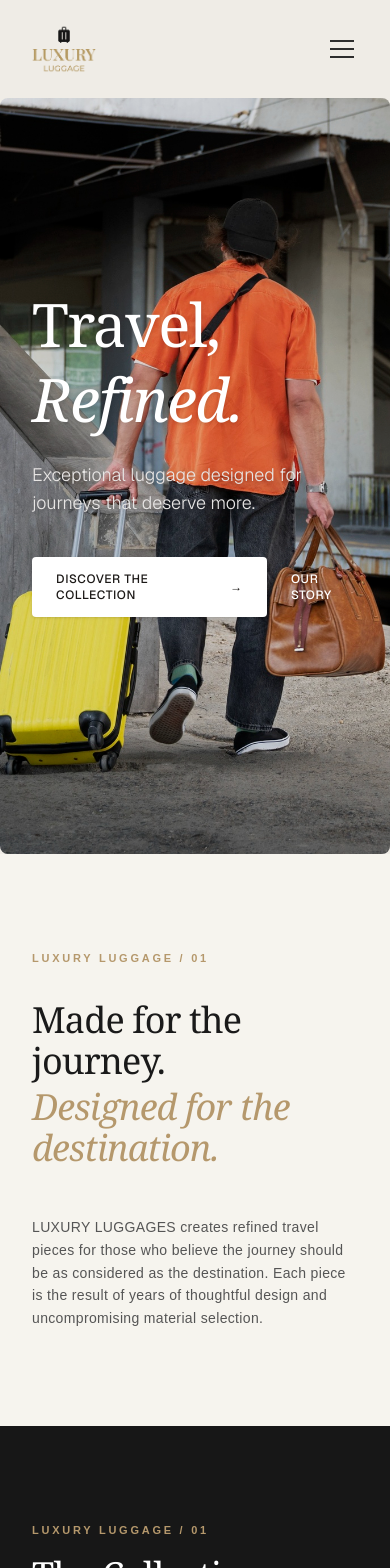
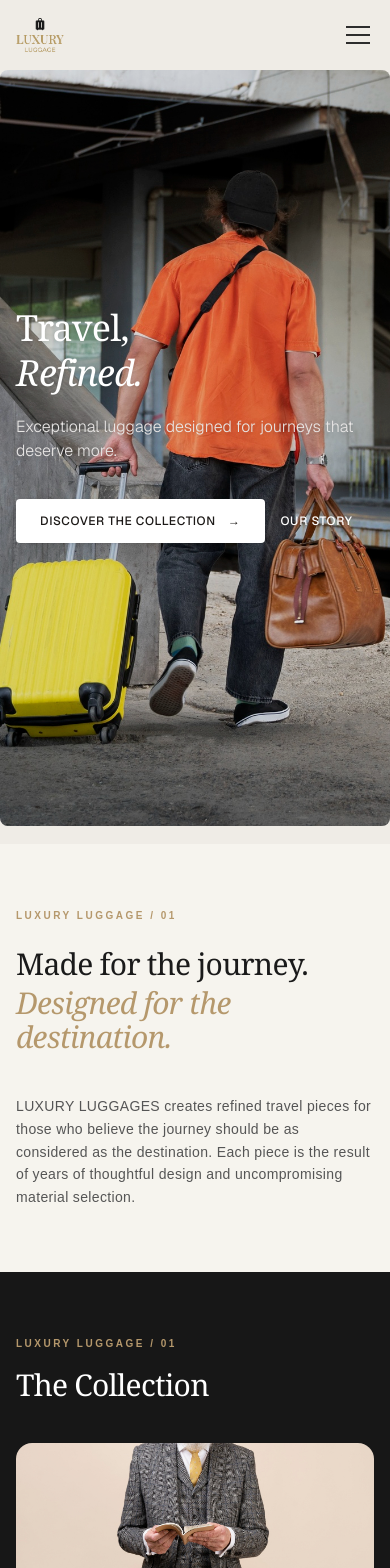
Before and after one commit to boyalonetechs/luxury_luggage, a Next.js app: page / in a window 390 px wide. Shown: the top 1568 px of the page. Built offline with nearby package versions, Linux system fonts and the light colour scheme.

Commit message:
Refactor sections for improved layout and responsiveness; update ScrollReveal animations and adjust spacing

```diff
--- a/src/components/About.js
+++ b/src/components/About.js
@@ -1,24 +1,28 @@
-import React from 'react';
-import ScrollReveal from './ScrollReveal';
+import React from "react";
+import ScrollReveal from "./ScrollReveal";
 
 export default function AboutSection() {
   return (
-    <section id="about" className="bg-[#F6F4EE] text-[#1A1A1A] py-24 px-8 md:px-16 lg:px-24 scroll-mt-20">
-      <div className="max-w-7xl mx-auto grid grid-cols-1 lg:grid-cols-12 gap-12 lg:gap-8 items-end">
-
+    <section
+      id="about"
+      className="bg-[#F6F4EE] text-[#1A1A1A] py-16 md:py-24 px-4 sm:px-6 md:px-8 lg:px-12 xl:px-24 scroll-mt-20"
+    >
+      <div className="max-w-7xl mx-auto grid grid-cols-1 lg:grid-cols-12 gap-10 md:gap-12 lg:gap-8 items-start lg:items-end">
         {/* Left Column: Index & Heading */}
-        <div className="lg:col-span-7 space-y-8">
+        <div className="lg:col-span-7 space-y-6 sm:space-y-8">
           {/* Section Sub-tag */}
-          <ScrollReveal direction="up">
-            <span className="block text-[11px] uppercase tracking-[0.25em] text-[#B5986C] font-semibold">
+          <ScrollReveal direction="left">
+            <span className="block text-[10px] sm:text-[11px] uppercase tracking-[0.25em] text-[#B5986C] font-semibold">
               LUXURY LUGGAGE / 01
             </span>
           </ScrollReveal>
 
           {/* Headline */}
-          <ScrollReveal direction="up" delay={0.1}>
-            <h2 className="font-serif text-4xl sm:text-5xl lg:text-6xl font-normal leading-[1.15] tracking-tight">
-              <span className="block text-[#1A1A1A]">Made for the journey.</span>
+          <ScrollReveal direction="right" delay={0.1}>
+            <h2 className="font-serif text-3xl sm:text-4xl md:text-5xl lg:text-6xl font-normal leading-[1.15] tracking-tight">
+              <span className="block text-[#1A1A1A]">
+                Made for the journey.
+              </span>
               <span className="block italic text-[#B5986C] font-serif font-normal mt-1">
                 Designed for the destination.
               </span>
@@ -27,14 +31,16 @@ export default function AboutSection() {
         </div>
 
         {/* Right Column: Body Copy */}
-        <ScrollReveal direction="left" delay={0.2}>
+        <ScrollReveal direction="right" delay={0.2}>
           <div className="lg:col-span-5 lg:pl-6">
-            <p className="text-[#555555] text-sm md:text-base font-light leading-relaxed tracking-wide">
-              LUXURY LUGGAGES creates refined travel pieces for those who believe the journey should be as considered as the destination. Each piece is the result of years of thoughtful design and uncompromising material selection.
+            <p className="text-[#555555] text-sm md:text-base lg:text-[15px] font-light leading-relaxed tracking-wide w-full">
+              LUXURY LUGGAGES creates refined travel pieces for those who
+              believe the journey should be as considered as the destination.
+              Each piece is the result of years of thoughtful design and
+              uncompromising material selection.
             </p>
           </div>
         </ScrollReveal>
-
       </div>
     </section>
   );
--- a/src/components/Collection.js
+++ b/src/components/Collection.js
@@ -6,28 +6,28 @@ export default function CollectionGridSection() {
   return (
     <section
       id="collection"
-      className="bg-[#171717] text-white py-24 px-8 md:px-16 lg:px-24 scroll-mt-20"
+      className="bg-[#171717] text-white py-16 md:py-24 px-4 sm:px-6 md:px-8 lg:px-12 xl:px-24 scroll-mt-20"
     >
-      <div className="max-w-7xl mx-auto space-y-12">
+      <div className="max-w-7xl mx-auto space-y-10 md:space-y-12">
         {/* Section Header */}
         <div className="space-y-4">
-          <ScrollReveal direction="up">
-            <span className="block text-[11px] uppercase tracking-[0.25em] text-[#B5986C] font-semibold">
+          <ScrollReveal direction="left">
+            <span className="block text-[10px] sm:text-[11px] uppercase tracking-[0.25em] text-[#B5986C] font-semibold">
               LUXURY LUGGAGE / 01
             </span>
           </ScrollReveal>
-          <ScrollReveal direction="up" delay={0.1}>
-            <h2 className="font-serif text-4xl sm:text-5xl lg:text-6xl font-normal tracking-tight">
+          <ScrollReveal direction="right" delay={0.1}>
+            <h2 className="font-serif text-3xl sm:text-4xl md:text-5xl lg:text-6xl font-normal tracking-tight">
               The Collection
             </h2>
           </ScrollReveal>
         </div>
 
         {/* Gallery Grid */}
-        <div className="grid grid-cols-1 md:grid-cols-3 lg:grid-cols-12 gap-6">
+        <div className="grid grid-cols-1 md:grid-cols-2 lg:grid-cols-12 gap-4 sm:gap-6">
           {/* Left Column: Full Height Portrait Card */}
-          <ScrollReveal direction="left" delay={0.1} className="lg:col-span-4">
-            <div className="relative group overflow-hidden rounded-2xl h-[640px]">
+          <ScrollReveal direction="left" delay={0.1} className="md:col-span-2 lg:col-span-4">
+            <div className="relative group overflow-hidden rounded-2xl h-[320px] sm:h-[440px] lg:h-[640px]">
               <Image
                 src="/images/collection1.png"
                 alt="Man in tweed suit with briefcase and luggage"
@@ -38,9 +38,9 @@ export default function CollectionGridSection() {
           </ScrollReveal>
 
           {/* Middle Column: Two Stacked Cards */}
-          <div className="lg:col-span-4 flex flex-col gap-6">
+          <div className="lg:col-span-4 flex flex-col gap-4 sm:gap-6">
             <ScrollReveal direction="up" delay={0.2}>
-              <div className="relative group overflow-hidden rounded-2xl h-[308px]">
+              <div className="relative group overflow-hidden rounded-2xl h-[240px] sm:h-[308px]">
                 <Image
                   src="/images/collection2.jpg"
                   alt="Man sitting with shoulder duffel and suitcase"
@@ -50,7 +50,7 @@ export default function CollectionGridSection() {
               </div>
             </ScrollReveal>
             <ScrollReveal direction="up" delay={0.3}>
-              <div className="relative group overflow-hidden rounded-2xl h-[308px]">
+              <div className="relative group overflow-hidden rounded-2xl h-[240px] sm:h-[308px]">
                 <Image
                   src="/images/collection3.png"
                   alt="Man holding yellow and red suitcases"
@@ -62,9 +62,9 @@ export default function CollectionGridSection() {
           </div>
 
           {/* Right Column: Two Stacked Cards */}
-          <div className="lg:col-span-4 flex flex-col gap-6">
-            <ScrollReveal direction="up" delay={0.3}>
-              <div className="relative group overflow-hidden rounded-2xl h-[308px]">
+          <div className="lg:col-span-4 flex flex-col gap-4 sm:gap-6">
+            <ScrollReveal direction="right" delay={0.3}>
+              <div className="relative group overflow-hidden rounded-2xl h-[240px] sm:h-[308px]">
                 <Image
                   src="/images/collection4.jpg"
                   alt="Couple sitting on train platform with luggage"
@@ -73,8 +73,8 @@ export default function CollectionGridSection() {
                 />
               </div>
             </ScrollReveal>
-            <ScrollReveal direction="up" delay={0.4}>
-              <div className="relative group overflow-hidden rounded-2xl h-[308px]">
+            <ScrollReveal direction="right" delay={0.4}>
+              <div className="relative group overflow-hidden rounded-2xl h-[240px] sm:h-[308px]">
                 <Image
                   src="/images/collection5.jpg"
                   alt="Woman walking while pulling a red suitcase"
--- a/src/components/Contact.js
+++ b/src/components/Contact.js
@@ -3,16 +3,19 @@ import ScrollReveal from "./ScrollReveal";
 
 export default function ContactCtaSection() {
   return (
-    <section id="contact" className="bg-[#171717] text-white py-28 px-8 md:px-16 text-center scroll-mt-20">
-      <div className="max-w-3xl mx-auto flex flex-col items-center space-y-8">
+    <section
+      id="contact"
+      className="bg-[#171717] text-white py-20 md:py-28 px-4 sm:px-6 md:px-8 text-center scroll-mt-20"
+    >
+      <div className="max-w-3xl mx-auto flex flex-col items-center space-y-6 md:space-y-8">
         {/* Top Vertical Gold Accent Line */}
         <ScrollReveal direction="zoom">
           <div className="w-[1px] h-14 bg-[#B5986C]/70"></div>
         </ScrollReveal>
 
         {/* Main Headline */}
-        <ScrollReveal direction="up" delay={0.1}>
-          <h2 className="font-serif text-4xl sm:text-5xl lg:text-6xl font-normal leading-tight tracking-tight">
+        <ScrollReveal direction="left" delay={0.1}>
+          <h2 className="font-serif text-3xl sm:text-4xl md:text-5xl lg:text-6xl font-normal leading-tight tracking-tight">
             <span className="block text-white">Your next journey</span>
             <span className="block italic text-[#B5986C] font-serif font-normal mt-1">
               begins here.
@@ -21,7 +24,7 @@ export default function ContactCtaSection() {
         </ScrollReveal>
 
         {/* Subtitle / Description */}
-        <ScrollReveal direction="up" delay={0.2}>
+        <ScrollReveal direction="right" delay={0.2}>
           <p className="text-stone-300 text-xs sm:text-sm tracking-widest uppercase font-light pt-2">
             Discover the world of LUXURY LUGGAGES.
           </p>
--- a/src/components/Craft.js
+++ b/src/components/Craft.js
@@ -22,11 +22,14 @@ export default function CraftsmanshipSection() {
   ];
 
   return (
-    <section id="craft" className="bg-[#F6F4EE] text-[#1A1A1A] py-24 px-8 md:px-16 lg:px-24 scroll-mt-20">
-      <div className="max-w-7xl mx-auto grid grid-cols-1 lg:grid-cols-12 gap-12 lg:gap-16 items-center">
+    <section
+      id="craft"
+      className="bg-[#F6F4EE] text-[#1A1A1A] py-16 md:py-24 px-4 sm:px-6 md:px-8 lg:px-12 xl:px-24 scroll-mt-20"
+    >
+      <div className="max-w-7xl mx-auto grid grid-cols-1 lg:grid-cols-12 gap-10 md:gap-12 lg:gap-16 items-center">
         {/* Left Column: Texture Image */}
         <ScrollReveal direction="left" className="lg:col-span-5">
-          <div className="relative h-[520px] rounded-lg overflow-hidden shadow-sm">
+          <div className="relative h-[320px] sm:h-[420px] lg:h-[520px] rounded-lg overflow-hidden shadow-sm">
             <Image
               src="/craft.png"
               alt="Close-up of stitched brown leather texture"
@@ -37,17 +40,17 @@ export default function CraftsmanshipSection() {
         </ScrollReveal>
 
         {/* Right Column: Content */}
-        <div className="lg:col-span-7 space-y-10">
+        <div className="lg:col-span-7 space-y-8 md:space-y-10">
           {/* Header Area */}
           <div className="space-y-4">
-            <ScrollReveal direction="up">
-              <span className="block text-[11px] uppercase tracking-[0.25em] text-[#B5986C] font-semibold">
+            <ScrollReveal direction="right">
+              <span className="block text-[10px] sm:text-[11px] uppercase tracking-[0.25em] text-[#B5986C] font-semibold">
                 Craftsmanship
               </span>
             </ScrollReveal>
 
-            <ScrollReveal direction="up" delay={0.1}>
-              <h2 className="font-serif text-4xl sm:text-5xl lg:text-6xl font-normal leading-tight tracking-tight">
+            <ScrollReveal direction="right" delay={0.1}>
+              <h2 className="font-serif text-3xl sm:text-4xl md:text-5xl lg:text-6xl font-normal leading-tight tracking-tight">
                 <span className="block text-[#1A1A1A]">Every detail</span>
                 <span className="block italic text-[#1A1A1A] font-serif">
                   has a purpose.
@@ -55,7 +58,7 @@ export default function CraftsmanshipSection() {
               </h2>
             </ScrollReveal>
 
-            <ScrollReveal direction="up" delay={0.2}>
+            <ScrollReveal direction="right" delay={0.2}>
               <p className="text-[#555555] text-sm md:text-base font-light leading-relaxed max-w-xl pt-2">
                 From precision-engineered structures to carefully selected
                 materials, every LUXURY LUGGAGES piece is created with intention.
@@ -68,10 +71,10 @@ export default function CraftsmanshipSection() {
             {features.map((item, i) => (
               <ScrollReveal
                 key={item.number}
-                direction="up"
+                direction="right"
                 delay={0.15 * (i + 1)}
               >
-                <div className="py-5 flex items-start space-x-6">
+                <div className="py-4 md:py-5 flex items-start space-x-6">
                   <span className="font-serif italic text-sm text-[#B5986C] w-6 pt-0.5">
                     {item.number}
                   </span>
--- a/src/components/Header.js
+++ b/src/components/Header.js
@@ -18,7 +18,7 @@ export default function HeroSection() {
       className="relative min-h-screen bg-[#EFECE6] font-sans text-[#2D2D2D]"
     >
       {/* Navigation Bar */}
-      <nav className="flex items-center justify-between px-8 py-6 max-w-7xl mx-auto">
+      <nav className="flex items-center justify-between px-4 sm:px-6 md:px-8 py-4 md:py-6 max-w-7xl mx-auto">
         {/* Logo */}
         <Image
           src="/logo.png"
@@ -26,7 +26,7 @@ export default function HeroSection() {
           width={564}
           height={444}
           priority
-          className="w-16 h-auto"
+          className="w-12 sm:w-16 h-auto"
         />
 
         {/* Center Nav Links */}
@@ -103,7 +103,7 @@ export default function HeroSection() {
       )}
 
       {/* Hero Content Wrapper */}
-      <div className="relative max-w-7xl mx-auto min-h-[calc(100vh-88px)] flex flex-col justify-center px-8 pb-12">
+      <div className="relative max-w-7xl mx-auto min-h-[calc(100vh-88px)] flex flex-col justify-center px-4 sm:px-6 md:px-8 pb-12">
         {/* Background Image Layer */}
         <div className="absolute inset-0 z-0 overflow-hidden rounded-lg">
           <Image
@@ -118,24 +118,24 @@ export default function HeroSection() {
         </div>
 
         {/* Text Overlay Layer */}
-        <div className="relative z-10 max-w-lg text-white space-y-6">
-          <ScrollReveal direction="up" delay={0.1}>
-            <h1 className="font-serif text-6xl md:text-7xl font-normal leading-tight tracking-tight drop-shadow-sm">
+        <div className="relative z-10 max-w-lg text-white space-y-5 md:space-y-6">
+          <ScrollReveal direction="left" delay={0.1}>
+            <h1 className="font-serif text-4xl sm:text-5xl md:text-6xl lg:text-7xl font-normal leading-tight tracking-tight drop-shadow-sm">
               Travel,
               <br />
               <span className="italic">Refined.</span>
             </h1>
           </ScrollReveal>
 
-          <ScrollReveal direction="up" delay={0.25}>
-            <p className="text-stone-200 text-lg md:text-xl font-light max-w-sm drop-shadow-sm">
+          <ScrollReveal direction="right" delay={0.25}>
+            <p className="text-stone-200 text-base md:text-xl font-light max-w-sm drop-shadow-sm">
               Exceptional luggage designed for journeys that deserve more.
             </p>
           </ScrollReveal>
 
           {/* Action Buttons */}
-          <ScrollReveal direction="up" delay={0.4}>
-            <div className="flex items-center space-x-6 pt-4">
+          <ScrollReveal direction="left" delay={0.4}>
+            <div className="flex flex-wrap items-center gap-4 sm:gap-6 pt-4">
               <a
                 href="#collection"
                 className="bg-white text-stone-900 px-6 py-3.5 rounded-sm text-xs tracking-wider uppercase font-medium flex items-center space-x-3 hover:bg-stone-100 transition-colors shadow-sm"
--- a/src/components/Philosophy.js
+++ b/src/components/Philosophy.js
@@ -3,11 +3,14 @@ import ScrollReveal from './ScrollReveal';
 
 export default function PhilosophySection() {
   return (
-    <section id="philosophy" className="bg-[#F6F4EE] text-[#1A1A1A] py-28 px-8 md:px-16 text-center scroll-mt-20">
-      <div className="max-w-3xl mx-auto flex flex-col items-center space-y-8">
+    <section
+      id="philosophy"
+      className="bg-[#F6F4EE] text-[#1A1A1A] py-20 md:py-28 px-4 sm:px-6 md:px-8 text-center scroll-mt-20"
+    >
+      <div className="max-w-3xl mx-auto flex flex-col items-center space-y-6 md:space-y-8">
         {/* Category Label */}
-        <ScrollReveal direction="down">
-          <span className="block text-[11px] uppercase tracking-[0.25em] text-[#B5986C] font-semibold">
+        <ScrollReveal direction="left">
+          <span className="block text-[10px] sm:text-[11px] uppercase tracking-[0.25em] text-[#B5986C] font-semibold">
             LUXURY LUGGAGE PHILOSOPHY
           </span>
         </ScrollReveal>
@@ -18,8 +21,8 @@ export default function PhilosophySection() {
         </ScrollReveal>
 
         {/* Main Headline */}
-        <ScrollReveal direction="up" delay={0.15}>
-          <h2 className="font-serif text-4xl sm:text-5xl lg:text-6xl font-normal leading-tight tracking-tight">
+        <ScrollReveal direction="right" delay={0.15}>
+          <h2 className="font-serif text-3xl sm:text-4xl md:text-5xl lg:text-6xl font-normal leading-tight tracking-tight">
             <span className="block text-[#1A1A1A]">Luxury isn’t excess.</span>
             <span className="block italic text-[#B5986C] font-serif font-normal mt-1">
               It’s intention.
--- a/src/components/Qoute.js
+++ b/src/components/Qoute.js
@@ -6,10 +6,10 @@ export default function QuoteBannerSection() {
   return (
     <section
       id="quote"
-      className="relative w-full h-[70vh] min-h-[480px] max-h-[650px] overflow-hidden bg-stone-900 scroll-mt-20"
+      className="relative w-full h-[55vh] sm:h-[60vh] md:h-[70vh] min-h-[400px] max-h-[650px] overflow-hidden bg-stone-900 scroll-mt-20"
     >
       {/* Background Image Container */}
-      <ScrollReveal direction="zoom" className="absolute inset-0 z-0" duration={1.2}>
+      <ScrollReveal direction="left" className="absolute inset-0 z-0" duration={1.2}>
         <div className="absolute inset-0">
           <Image
             src="/quote.jpg"
@@ -23,10 +23,10 @@ export default function QuoteBannerSection() {
       </ScrollReveal>
 
       {/* Center Text Overlay */}
-      <div className="relative z-10 flex h-full items-center justify-center px-6 text-center">
-        <ScrollReveal direction="up" delay={0.2}>
+      <div className="relative z-10 flex h-full items-center justify-center px-4 sm:px-6 text-center">
+        <ScrollReveal direction="right" delay={0.2}>
           <blockquote className="max-w-2xl">
-            <p className="font-serif text-4xl sm:text-5xl md:text-6xl text-white font-normal leading-tight tracking-tight drop-shadow-md">
+            <p className="font-serif text-3xl sm:text-4xl md:text-5xl lg:text-6xl text-white font-normal leading-tight tracking-tight drop-shadow-md">
               “Wherever you go,
               <span className="block italic font-serif mt-1">
                 go beautifully.”
--- a/src/components/Story.js
+++ b/src/components/Story.js
@@ -4,11 +4,14 @@ import ScrollReveal from "./ScrollReveal";
 
 export default function StorySection() {
   return (
-    <section id="story" className="bg-[#D9D3C7] text-[#1A1A1A] py-24 px-8 md:px-16 lg:px-24 scroll-mt-20">
-      <div className="max-w-7xl mx-auto grid grid-cols-1 lg:grid-cols-12 gap-12 lg:gap-16 items-center">
+    <section
+      id="story"
+      className="bg-[#D9D3C7] text-[#1A1A1A] py-16 md:py-24 px-4 sm:px-6 md:px-8 lg:px-12 xl:px-24 scroll-mt-20"
+    >
+      <div className="max-w-7xl mx-auto grid grid-cols-1 lg:grid-cols-12 gap-10 md:gap-12 lg:gap-16 items-center">
         {/* Left Column: Colorful Suitcases Image */}
         <ScrollReveal direction="left" className="lg:col-span-6">
-          <div className="relative h-[480px] sm:h-[540px] w-full overflow-hidden rounded-lg shadow-sm">
+          <div className="relative h-[320px] sm:h-[420px] lg:h-[540px] w-full overflow-hidden rounded-lg shadow-sm">
             <Image
               src="/story.jpg"
               alt="Vibrant red, blue, green, and beige suitcases stacked"
@@ -19,17 +22,17 @@ export default function StorySection() {
         </ScrollReveal>
 
         {/* Right Column: Text Content */}
-        <div className="lg:col-span-6 space-y-8">
+        <div className="lg:col-span-6 space-y-6 md:space-y-8">
           {/* Sub-tag */}
-          <ScrollReveal direction="up">
+          <ScrollReveal direction="right">
             <span className="block text-xs uppercase tracking-[0.2em] text-[#A3895B] font-medium">
               Our Story
             </span>
           </ScrollReveal>
 
           {/* Heading */}
-          <ScrollReveal direction="up" delay={0.1}>
-            <h2 className="font-serif text-4xl sm:text-5xl lg:text-6xl font-normal leading-[1.15] tracking-tight">
+          <ScrollReveal direction="right" delay={0.1}>
+            <h2 className="font-serif text-3xl sm:text-4xl md:text-5xl lg:text-6xl font-normal leading-[1.15] tracking-tight">
               <span className="block text-[#1A1A1A]">Born from a love</span>
               <span className="block italic text-[#1A1A1A] font-serif font-normal mt-1">
                 of travel.
@@ -38,7 +41,7 @@ export default function StorySection() {
           </ScrollReveal>
 
           {/* Body Text */}
-          <ScrollReveal direction="up" delay={0.2}>
+          <ScrollReveal direction="right" delay={0.2}>
             <p className="text-[#4A4A4A] text-sm md:text-base font-light leading-relaxed tracking-wide max-w-lg">
               LUXURY LUGGAGES was created around a simple idea: travel essentials
               should combine function, beauty and lasting craftsmanship. Founded
@@ -48,7 +51,7 @@ export default function StorySection() {
           </ScrollReveal>
 
           {/* CTA Link */}
-          <ScrollReveal direction="up" delay={0.3}>
+          <ScrollReveal direction="right" delay={0.3}>
             <div className="pt-2">
               <a
                 href="#"
```
